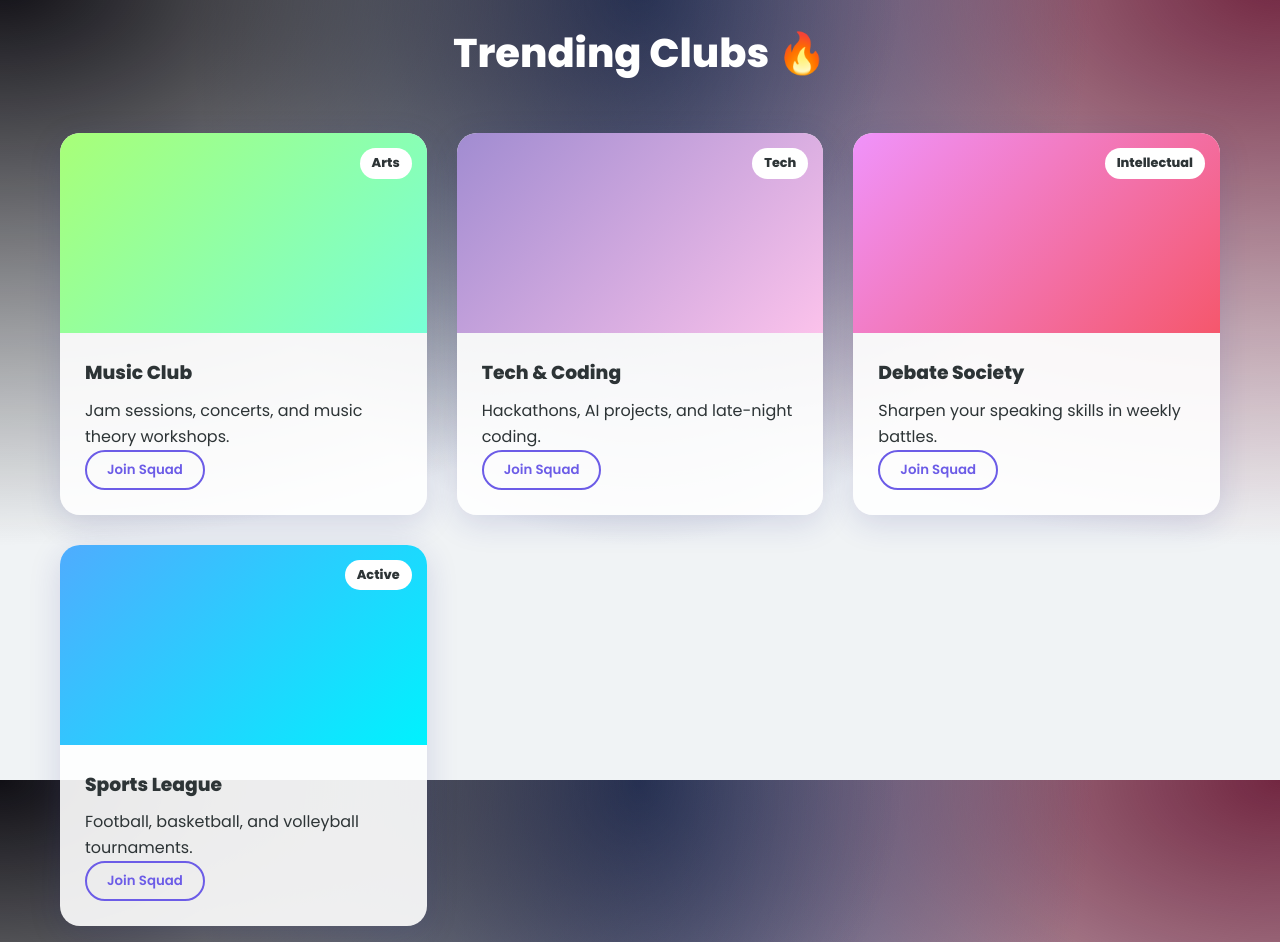
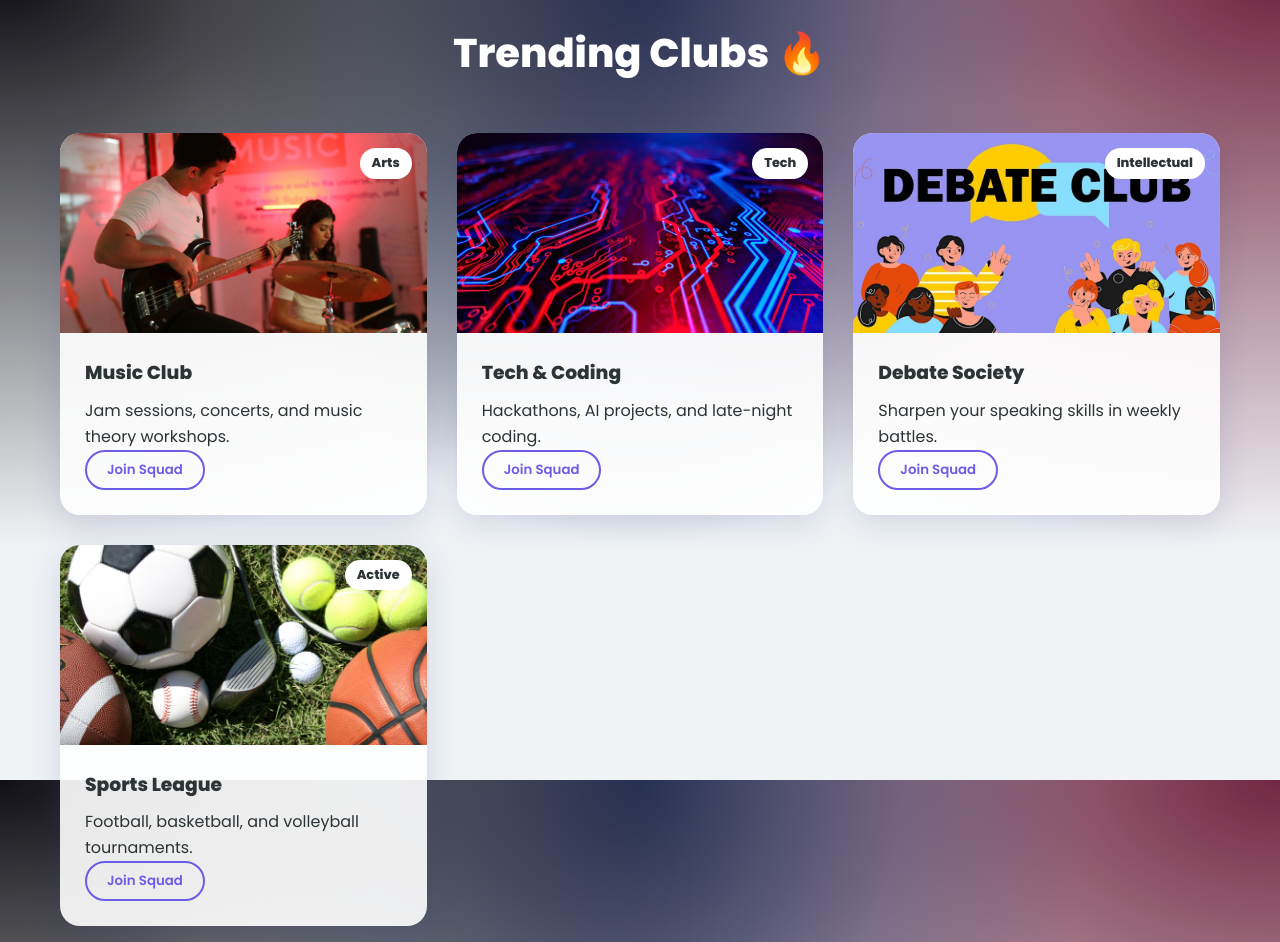
Before and after one commit to Ayauzhan-Baurzhanova/student-club-platform, a website: page public/index.html in a window 1280 px wide. Shown: the part 820-1762 px from the top of the page. Drawn offline with Linux system fonts and the light colour scheme.

Commit message:
Update index.html

```diff
--- a/public/index.html
+++ b/public/index.html
@@ -37,7 +37,7 @@
         <div class="grid">
 
             <div class="card club-card">
-                <div class="card-image music-bg">
+                <div class="card-image" style="background-image: url('images/music.jpg');">
                     <span class="category-badge">Arts</span>
                 </div>
                 <div class="card-body">
@@ -48,7 +48,7 @@
             </div>
 
             <div class="card club-card">
-                <div class="card-image tech-bg">
+                <div class="card-image" style="background-image: url('images/tech.jpg');">
                     <span class="category-badge">Tech</span>
                 </div>
                 <div class="card-body">
@@ -59,7 +59,7 @@
             </div>
 
             <div class="card club-card">
-                <div class="card-image debate-bg">
+                <div class="card-image" style="background-image: url('images/debate.jpg');">
                     <span class="category-badge">Intellectual</span>
                 </div>
                 <div class="card-body">
@@ -70,7 +70,7 @@
             </div>
 
             <div class="card club-card">
-                <div class="card-image sports-bg">
+                <div class="card-image" style="background-image: url('images/sports.jpg');">
                     <span class="category-badge">Active</span>
                 </div>
                 <div class="card-body">
```
